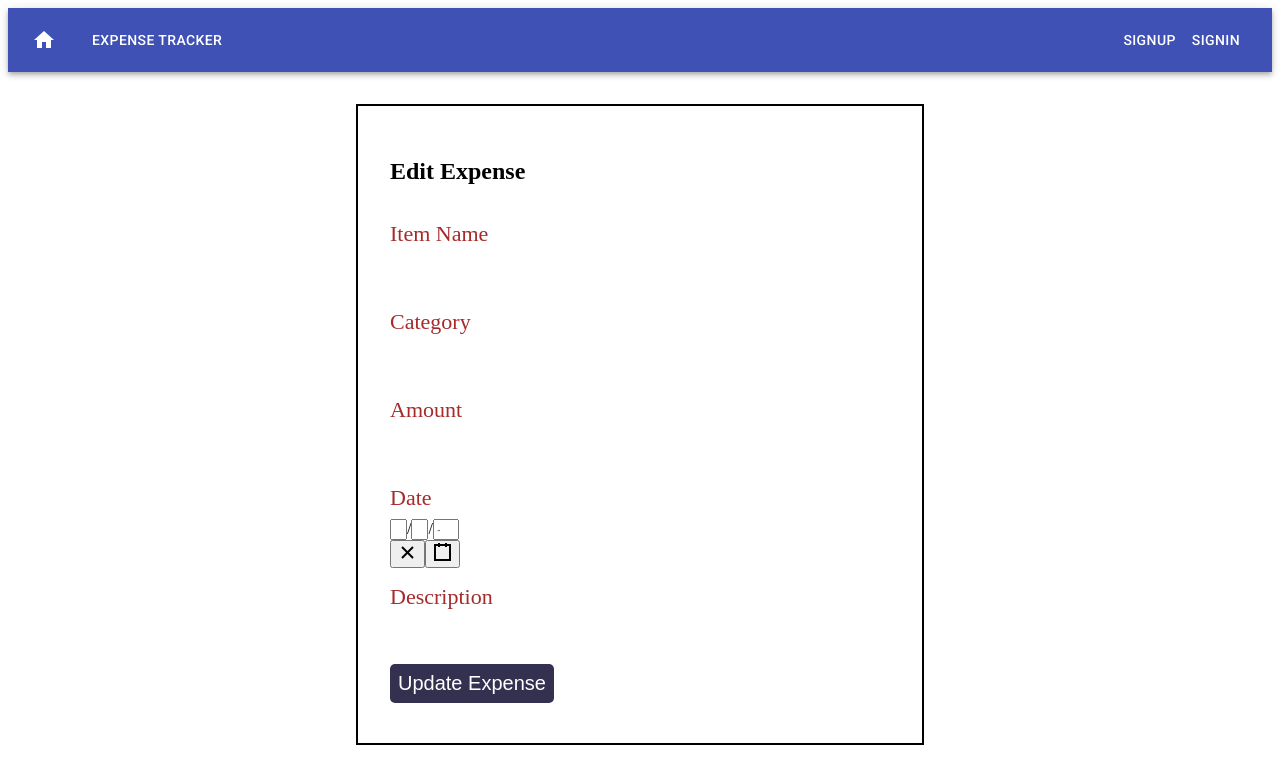
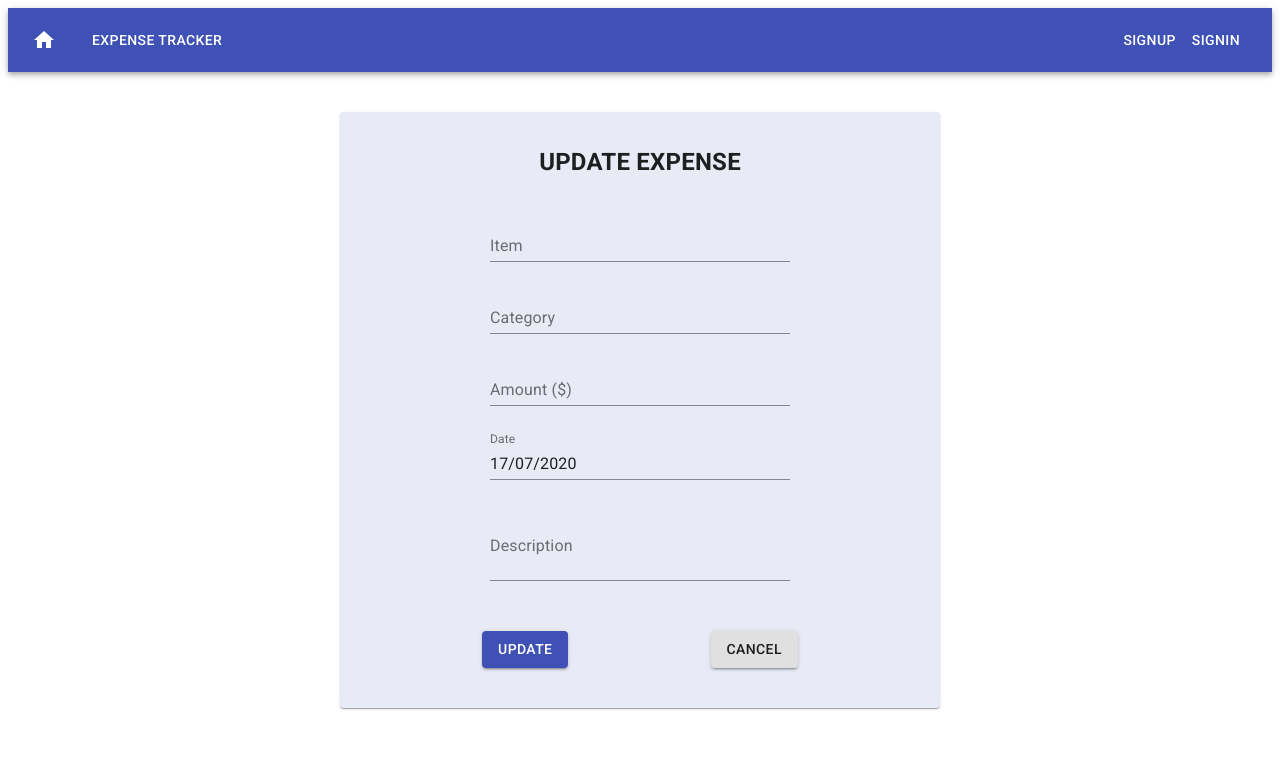
Before and after one commit to kshamseera/mern-expense-tracker-client, a React (Create React App) app: page /expenses/edit/1 in a window 1280 px wide. Shown: the top 784 px of the page. Built offline with nearby package versions, Linux system fonts and the light colour scheme; no server answers.

Commit message:
applied styles on edit expense form

```diff
--- a/src/components/EditExpense.js
+++ b/src/components/EditExpense.js
@@ -1,59 +1,63 @@
 import React, { useState, useEffect } from 'react';
-import DatePicker from 'react-date-picker'
 import {useGlobalState} from '../config/store'
 import { getExpenseFromId,updateExpense } from '../services/expenseServices';
+import Card from '@material-ui/core/Card'
+import CardActions from '@material-ui/core/CardActions'
+import CardContent from '@material-ui/core/CardContent'
+import Button from '@material-ui/core/Button'
+import TextField from '@material-ui/core/TextField'
+import Typography from '@material-ui/core/Typography'
+import { makeStyles } from '@material-ui/core/styles'
+import { grey } from '@material-ui/core/colors'
+import DateFnsUtils from '@date-io/date-fns';
+import {MuiPickersUtilsProvider, DatePicker,} from '@material-ui/pickers';
+
+const useStyles = makeStyles(theme => ({
+    card: {
+      maxWidth: 600,
+      margin: 'auto',
+      textAlign: 'center',
+      marginTop: theme.spacing(5),
+      paddingBottom: theme.spacing(2),
+      backgroundColor: "#E8EAF6"
+    },
+    error: {
+      verticalAlign: 'middle'
+    },
+    title: {
+      marginTop: theme.spacing(2),
+      color: theme.palette.openTitle,
+      fontSize:"24px",
+      fontWeight:"bold",
+      textTransform:"uppercase",
+      fontFamily: "Roboto"
+    },
+    textField: {
+      marginLeft: theme.spacing(1),
+      marginRight: theme.spacing(1),
+      width: 300
+    },
+    label: {
+      marginLeft: theme.spacing(1),
+      marginRight: theme.spacing(1),
+      fontSize: '2em',
+      color: grey,
+      width: 300
+    },
+    submit: {
+      margin: 'auto',
+      marginBottom: theme.spacing(2)
+    },
+    input: {
+      display: 'none'
+    },
+    filename:{
+      marginLeft:'10px'
+    }
+  }))
 
 const EditExpense = ({history, match}) => {
-
-    const formStyle= {
-        maxWidth : "500px",
-        margin: "2rem auto",
-        border: "2px solid black",
-        padding: "2rem",
-        fontFamily: "sanSerif",
-        backgroundColor: "white",
-        // position: "relative",
-        // left:"50%",
-        // top:"50%",
-        transform: "translate(-50% -50%)",
-        // width: "400px",
-        // height:"500px",
-        // padding: "80px 40px
-    }
-    const labelStyle ={
-        display:"block",
-        padding:"1rem 0 .5rem 0",
-        fontSize:"22px",
-        color:"brown"
-    }
-
-    const inputStyle ={
-        display: "block",
-        width: "100%",
-        // border: "2px solid #298089",
-        border:"none",
-        padding:".5rem",
-        fontSize: "18px",
-        borderRadius: "5px",
-        background: "transparent",
-        borderBottom:"1px solid #fff",
-        outline:"none"
-
-    }
-    const buttonStyle ={
-        display: "block",
-        border:"0",
-        width:"auto",
-        borderRadius: "5px",
-        background: "#343050",
-        fontSize: "20px",
-        padding: ".5rem",
-        color: "white",
-        margin:".5rem 0",
-        cursor: "pointer",
-        outline:"none"
-    }
-
+    const classes = useStyles()
     const {store, dispatch} = useGlobalState()
     const {expenses} = store
     const expenseId = match && match.params ? match.params.id : -1
@@ -64,7 +68,7 @@ const EditExpense = ({history, match}) => {
         item: "",
         category: "",
         amount: "",
-        date: "",
+        date: new Date(),
         notes: ""
     }
     const[formState, setFormState] = useState(initialFormState)
@@ -120,42 +124,77 @@ const EditExpense = ({history, match}) => {
 
     return (
         <>
-        <form style = {formStyle} onSubmit = {handleSubmit}>
-            <div>
-                <h2>Edit Expense</h2>
-            </div>
-            <div>
-               <label style = {labelStyle} >Item Name</label>
-               <input style = {inputStyle}  type ="text"  required name="item"  value={formState.item} onChange = {handleChange} />
-            </div>
-            <div>
-               <label style = {labelStyle} >Category</label>
-               <input style = {inputStyle}  type ="text"  required name="category"  value={formState.category} onChange = {handleChange} />
-            </div>
-            <div>
-               <label style = {labelStyle} >Amount</label>
-               <input style = {inputStyle}  type ="number"  required name="amount"  value={formState.amount} onChange = {handleChange} />
-            </div>
-            <div>
-               <label style = {labelStyle} >Date</label>
+      <Card className={classes.card}>
+        <CardContent>
+          <Typography type="headline" component="h2" className={classes.title}>
+            Update Expense
+          </Typography>
+          <br/>
+          <TextField
+            id="item"
+            name="item"
+            label="Item"
+            className={classes.textField}
+            value={formState.item}
+            onChange={handleChange}
+            margin="normal"/><br/>
+          <TextField
+            id="category"
+            name="category"
+            label="Category"
+            value={formState.category}
+            className={classes.textField}
+            onChange={handleChange}
+            margin="normal"/><br/>
+          <TextField
+            id="amount"
+            name="amount"
+            label="Amount ($)"
+            value={formState.amount}
+            className={classes.textField}
+            onChange={handleChange}
+            margin="normal"
+            type="number"/>
+          <br/>
+          <br/>
+          <MuiPickersUtilsProvider utils={DateFnsUtils}>
           <DatePicker
-                  dateFormat = {["year", "month", "date"]}
+            format="dd/MM/yyyy"
+            label="Date"
+            className={classes.textField}
+            views={["year", "month", "date"]}
             value = {formState.date}
             name ="date"
             onChange = {handleDateChange}
-                  style = {inputStyle}
+            showTodayButton
          />
-               {/* <input type ="text"  required name="date" value={formState.date} onChange = {handleChange} /> */}
-            </div>
-            <div>
-               <label style = {labelStyle} >Description</label>
-               <input style = {inputStyle}  type ="text" name="notes"  value={formState.notes} onChange = {handleChange} />
-            </div>
-            <div>
-            <button style = {buttonStyle}  type ="submit" >Update Expense</button>
-            </div>
-        </form>
-
+         </MuiPickersUtilsProvider>
+          <br/>
+          <br/>
+          <TextField
+            id="description"
+            name="description"
+            label="Description"
+            value={formState.notes}
+            multiline
+            rows="2"
+            onChange={handleChange}
+            className={classes.textField}
+            margin="normal"
+          />
+         <br/>
+         <br/>
+        </CardContent>
+        <CardActions>
+          <Button
+            color="primary"
+            variant="contained"
+            onClick={handleSubmit}
+            className={classes.submit}>Update
+          </Button>
+          <Button onClick={() => history.push("/expenses/all")} className={classes.submit} variant="contained">Cancel</Button>
+        </CardActions>
+      </Card>
     </>
      );
 }
--- a/src/components/NewExpense.js
+++ b/src/components/NewExpense.js
@@ -40,7 +40,7 @@ const useStyles = makeStyles(theme => ({
     label: {
       marginLeft: theme.spacing(1),
       marginRight: theme.spacing(1),
-      fontSize: '1.07em',
+      fontSize: '2em',
       color: grey,
       width: 300
     },
@@ -69,6 +69,7 @@ const NewExpense = ({history}) => {
     const {expenses} = store
 
     const classes = useStyles()
+
     function handleChange(event) {
         const name = event.target.name
         const value = event.target.value
```
Also changed, not shown: src/components/Expense.js (+5 -5 lines), src/components/ExpenseList.js (+5 -2 lines). Lines whose indentation alone changed are shown as unchanged.
